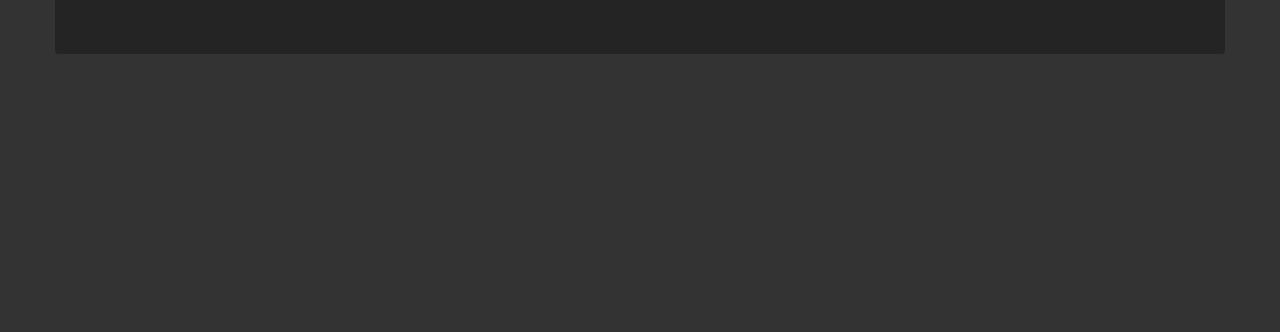
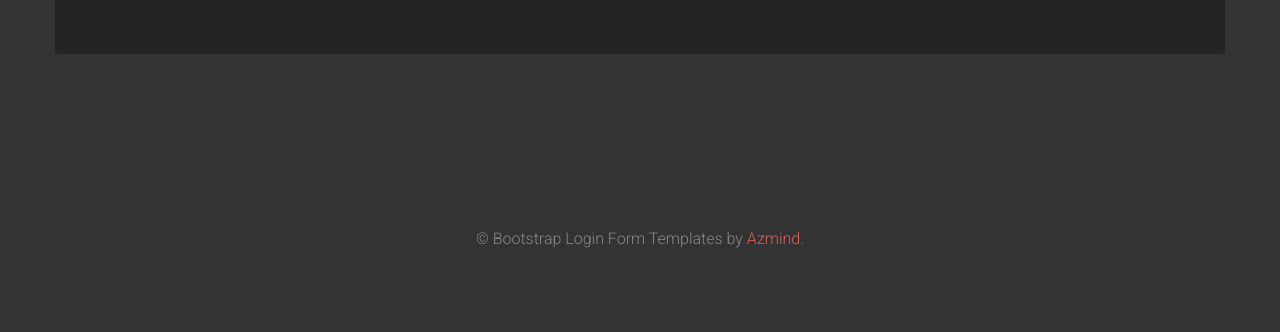
Before and after one commit to fabianMM04/ormucoApp, a Flask app: page /people in a window 1280 px wide. Shown: the part 191-523 px from the top of the page. Run offline with Flask 2, Linux system fonts and the light colour scheme; data that the repository does not hold is empty; some libraries are stand-ins or nearby versions.

Commit message:
Update showpeople.html

```diff
--- a/templates/showpeople.html
+++ b/templates/showpeople.html
@@ -93,5 +93,5 @@
         <![endif]-->
 
     </body>
-
+	<footer><p> &copy; Bootstrap Login Form Templates by <a href="http://azmind.com/bootstrap-login-forms/">Azmind.</a></p> </footer>
 </html>
```
